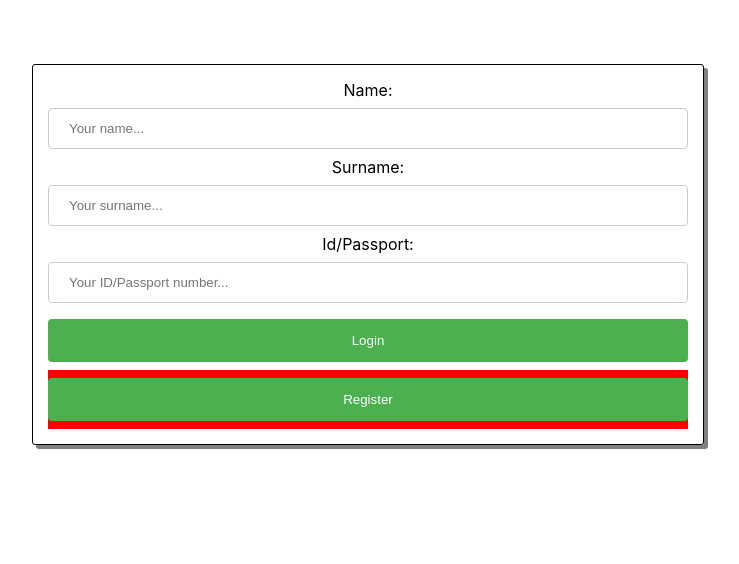
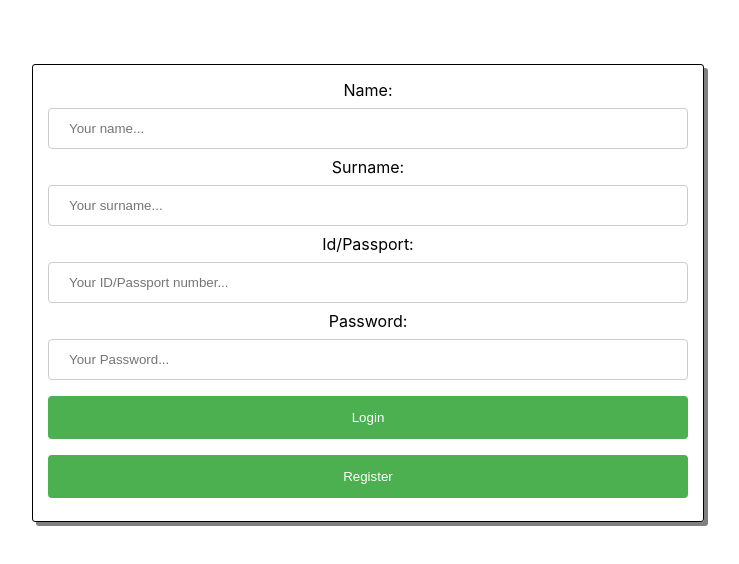
Before and after one commit to Gizmo10/PRJC0001, a React (Create React App) app in the folder client/: page / in a window 1280 px wide. Shown: the top 564 px of the page, without its empty margins (272-1011 px from the left). Built offline with nearby package versions, Linux system fonts and the light colour scheme.

Commit message:
udpdated front-end for password

```diff
--- a/client/src/pages/PatientLogin.css
+++ b/client/src/pages/PatientLogin.css
@@ -45,5 +45,4 @@ input[type="submit"]:hover {
 
 #register {
   width: 100%;
-  background-color: red;
 }
--- a/client/src/pages/PatientLogin.js
+++ b/client/src/pages/PatientLogin.js
@@ -7,12 +7,13 @@ const initialState = {
     name: "",
     surname: "",
     identityNumber: "",
+    password: "",
 }
 
 const PatientLogin = () => {
 
     const [state, setState] = useState(initialState);
-    const {name, surname, identityNumber} = state;
+    const {name, surname, identityNumber, password} = state;
 
     const navigate = useNavigate();
 
@@ -59,6 +60,16 @@ const PatientLogin = () => {
         onChange = {handleInputChange}
         />
 
+      <label htmlFor="password"> Password: </label>
+        <input
+        type = "text"
+        id = "password"
+        name = "password"
+        placeholder = "Your Password..."
+        value = {password || ""}
+        onChange = {handleInputChange}
+        />
+
         <input type="submit" value="Login" />
        <Link  id ="register"  to="/PatientRegister">
             <input type="submit"  value="Register" />
```
